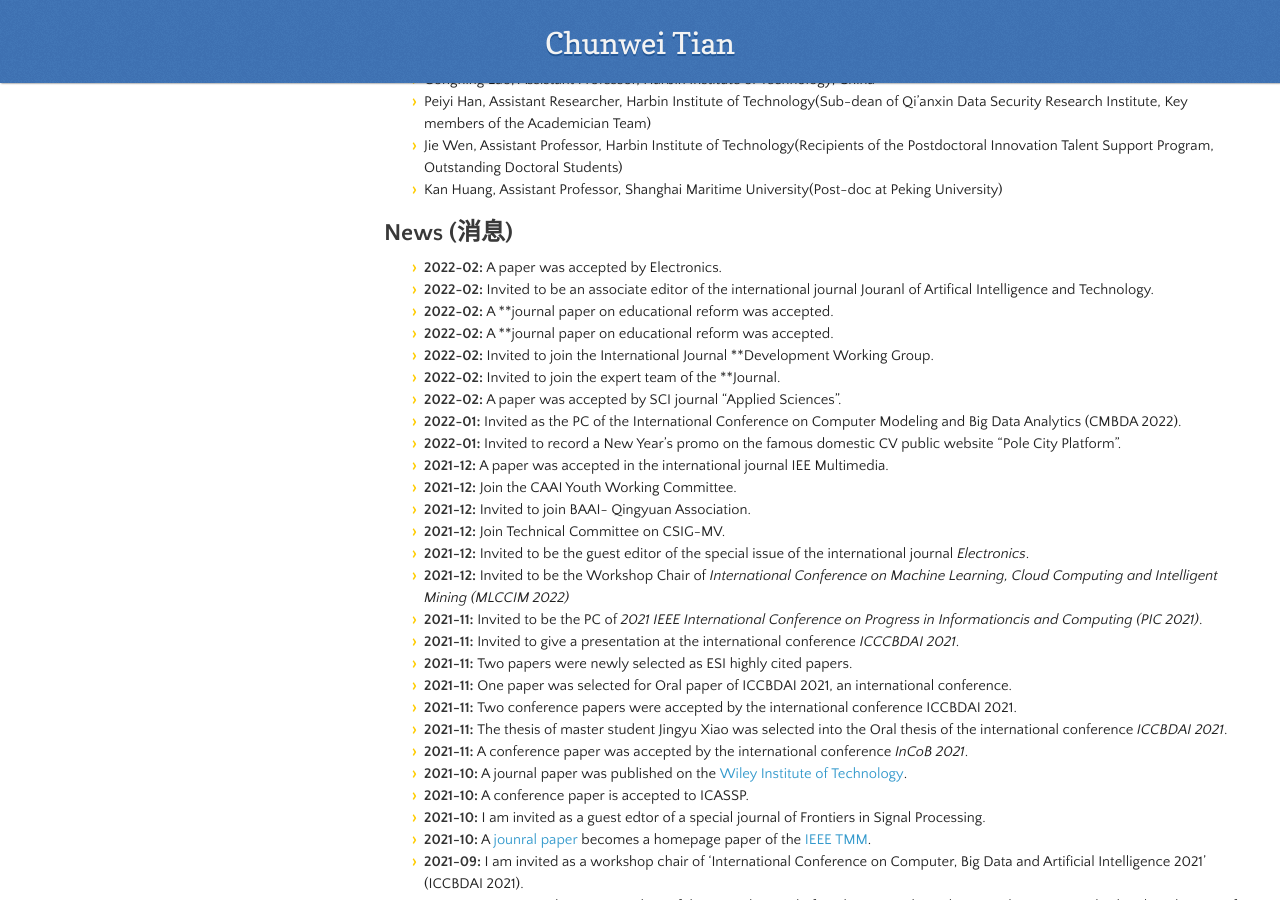
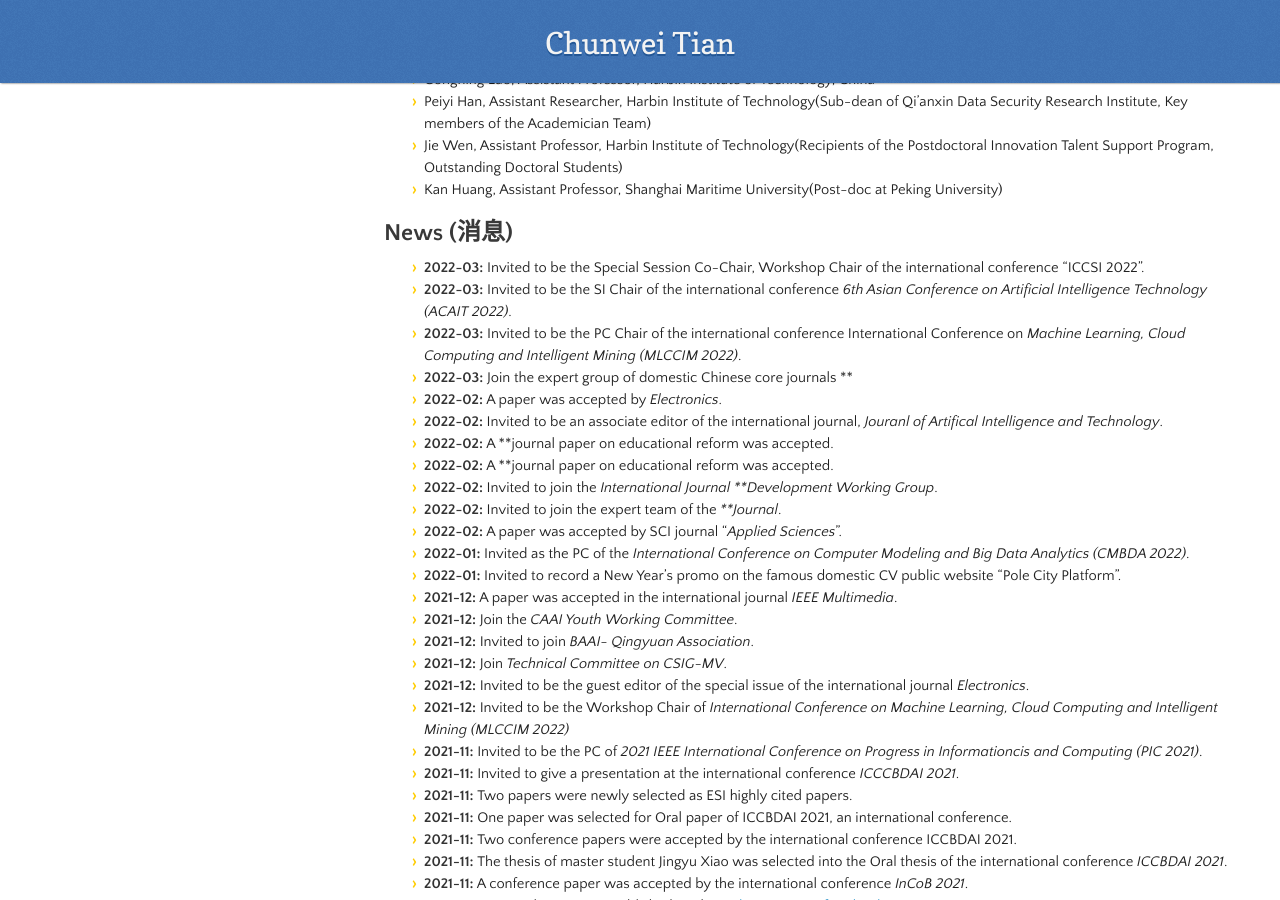
Before and after one commit to hellloxiaotian/hellloxiaotian.github.io, a Jekyll site: the page built from index.md, in a window 1280 px wide and 900 px high, scrolled down 2368 px. Built offline with Jekyll 4.4.1, drawn with Linux system fonts in a browser that asks for light colours; nearby versions of some CDN libraries; our own code applies the rules of GitHub Pages for plain Markdown files; the repository's description, which GitHub fills in, is left out; some of the changed text lies outside the part shown.

Commit message:
Add files via upload

```diff
--- a/index.md
+++ b/index.md
@@ -74,19 +74,23 @@ Major Research Project:  Noise Tolerance Computing and Flexible Low-Level Vision
 
 ## News (消息)
 
-- **2022-02:** A paper was accepted by Electronics.
-- **2022-02:** Invited to be an associate editor of the international journal Jouranl of Artifical Intelligence and Technology.
+- **2022-03:** Invited to be the Special Session Co-Chair, Workshop Chair of the international conference "ICCSI 2022".
+- **2022-03:** Invited to be the SI Chair of the international conference *6th Asian Conference on Artificial Intelligence Technology (ACAIT 2022)*.
+- **2022-03:** Invited to be the PC Chair of the international conference International Conference on *Machine Learning, Cloud Computing and Intelligent Mining (MLCCIM 2022)*.
+- **2022-03:** Join the expert group of domestic Chinese core journals **
+- **2022-02:** A paper was accepted by *Electronics*.
+- **2022-02:** Invited to be an associate editor of the international journal, *Jouranl of Artifical Intelligence and Technology*.
 - **2022-02:** A **journal paper on educational reform was accepted.
 - **2022-02:** A **journal paper on educational reform was accepted.
-- **2022-02:** Invited to join the International Journal **Development Working Group.
-- **2022-02:** Invited to join the expert team of the **Journal.
-- **2022-02:** A paper was accepted by SCI journal "Applied Sciences".
-- **2022-01:** Invited as the PC of the International Conference on Computer Modeling and Big Data Analytics (CMBDA 2022).
+- **2022-02:** Invited to join the *International Journal **Development Working Group*.
+- **2022-02:** Invited to join the expert team of the ***Journal*.
+- **2022-02:** A paper was accepted by SCI journal "*Applied Sciences*".
+- **2022-01:** Invited as the PC of the *International Conference on Computer Modeling and Big Data Analytics (CMBDA 2022)*.
 - **2022-01:** Invited to record a New Year's promo on the famous domestic CV public website "Pole City Platform".
-- **2021-12:** A paper was accepted in the international journal IEE Multimedia.
-- **2021-12:** Join the CAAI Youth Working Committee.
-- **2021-12:** Invited to join BAAI- Qingyuan Association.
-- **2021-12:** Join Technical Committee on CSIG-MV.
+- **2021-12:** A paper was accepted in the international journal *IEEE Multimedia*.
+- **2021-12:** Join the *CAAI Youth Working Committee*.
+- **2021-12:** Invited to join *BAAI- Qingyuan Association*.
+- **2021-12:** Join *Technical Committee on CSIG-MV*.
 - **2021-12:** Invited to be the guest editor of the special issue of the international journal *Electronics*.
 - **2021-12:** Invited to be the Workshop Chair of *International Conference on Machine Learning, Cloud Computing and Intelligent Mining (MLCCIM 2022)*
 - **2021-11:** Invited to be the PC of *2021 IEEE International Conference on Progress in Informationcis and Computing (PIC 2021)*.
@@ -192,11 +194,21 @@ Associate editor for the International Journal of Image and Graphics
 
 Associate editor for the Journal of Electrical and Electronic Engineering
 
+Technical expert of Shanghai
+
 Guest Editor of the Special Journal of Mathematics about the Special Issue on Method and application of machine learning
 
 Guest editor of the Special Journal of Eletronics
 
 Guest editor of the Special Journal of Frontiers in Signal Processing
+
+Special Session Co-Chair, Workshop Chair: ICCSI 2022
+
+Expert group: domestic Chinese core journal * *
+
+PC Chair: International Conference on Machine Learning, Cloud Computing and Intelligent Mining (MLCCIM 2022)
+
+SI Co-Chair：The 6th Conference on Artificial Intelligence Technology (ACAIT 2022)
 
 Worksop Chair of International Conference on Machine Learning, Cloud Computing and Intelligent Mining (MLCCIM 2022)
 
@@ -305,9 +317,21 @@ ACAIT 2018 (EI)
 
 ## Awards (奖励)
 
-2021 I am invited as a guest editor of the special journal of Mathematics about the special issue on method and application of machine learning.
+2022 I am invited to be the Special Session Co-Chair, Workshop Chair of the international conference "ICCSI 2022".
 
-2021 I am rated as a contribution reviewer of internal journal of Bulletin of Electrical Engineering and Informatics (BEEI).
+2022 I am invited to be the SI Chair of the international conference *6th Asian Conference on Artificial Intelligence Technology (ACAIT 2022)*.
+
+2022 I am invited to be the PC Chair of the international conference *International Conference on Machine Learning, Cloud Computing and Intelligent Mining (MLCCIM 2022)*.
+
+2022 I join the expert group of domestic Chinese core journals **.
+
+2022 I am invited to be the guest editor of the special issue of *Electronics*, an international journal.
+
+2022 I am invited to be the Workshop Chair of the international conference, *International Conference on Machine Learning, Cloud Computing and Intelligent Mining (MLCCIM 2022)*.
+
+2021 I am invited as a guest editor of the special journal of *Mathematics about the special issue on method and application of machine learning*.
+
+2021 I am rated as a contribution reviewer of internal journal of *Bulletin of Electrical Engineering and Informatics* (BEEI).
 
 2021 I am invited as a technical expert of Shanghai.
 
@@ -413,13 +437,6 @@ ACAIT 2018 (EI)
    <div class="desc_blank_2"> </div>
   </div>
 
-  <div class="img">
-   <img src="picture/Hongcheng Lu.jpg" >
-   <div class="desc_blank"> </div>
-   <div class="desc">  Hongcheng Lu, <a href = "https://www.nwpu.edu.cn">Northwestern Polytechnical University</a>, China</div>
-   <div class="desc_blank_2"> </div>
-  </div>
-
 <div class="img">
    <img src="picture/Hui Zhao.jpg" >
    <div class="desc_blank"> </div>
```
Also changed, not shown: other parts of index.md (+2 -4 lines).
